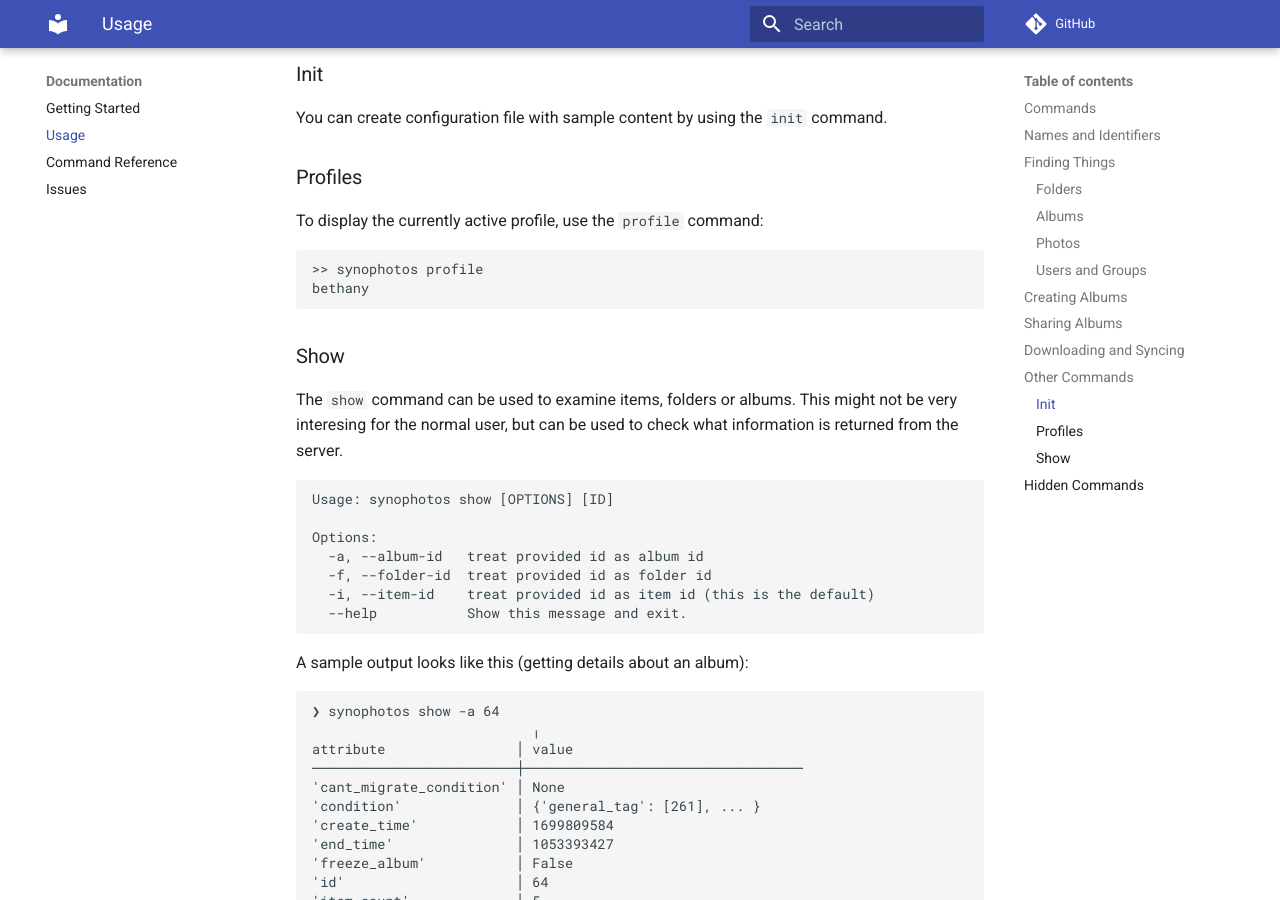
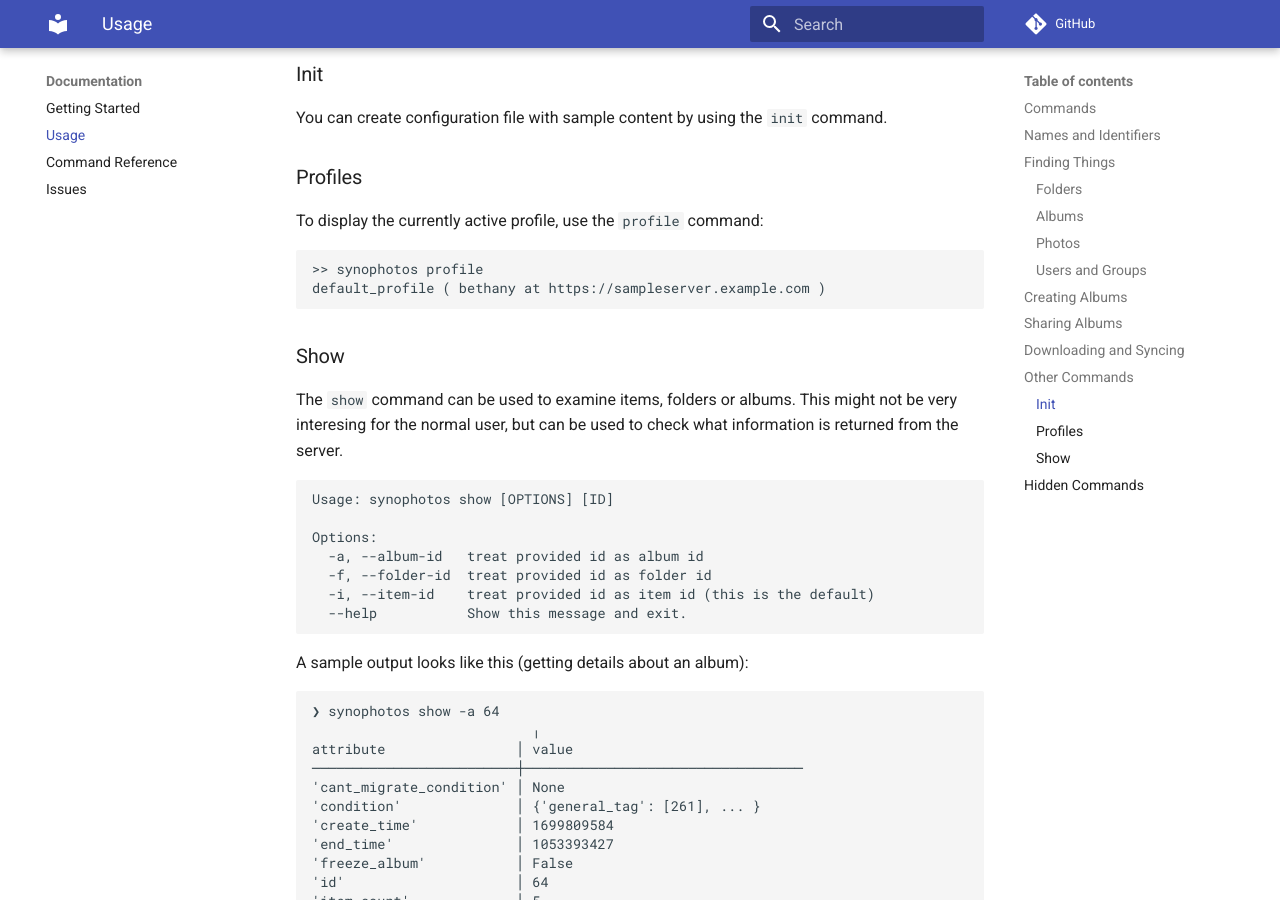
Before and after one commit to fortysix2ahead/synophotos, an MkDocs documentation site: the page built from docs/usage.md, in a window 1280 px wide and 900 px high, scrolled down 6253 px. Built offline with MkDocs 1.6.1 and Material for MkDocs 9.7.7, drawn with Linux system fonts in a browser that asks for light colours; comment, search, counter and statistics services are not loaded.

Commit message:
Documentation update

````diff
--- a/docs/usage.md
+++ b/docs/usage.md
@@ -302,7 +302,7 @@ To display the currently active profile, use the `profile` command:
 
 ```bash
 >> synophotos profile
-bethany
+default_profile ( bethany at https://sampleserver.example.com )
 ```
 
 ### Show
````
